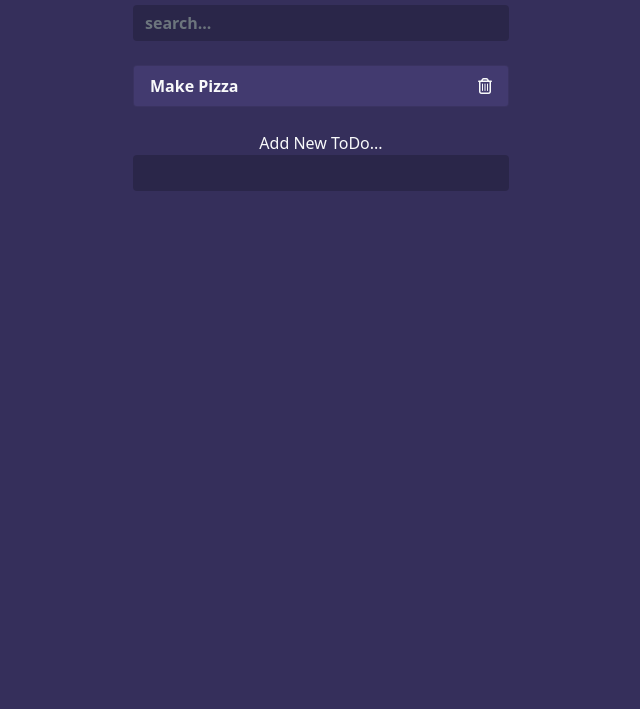
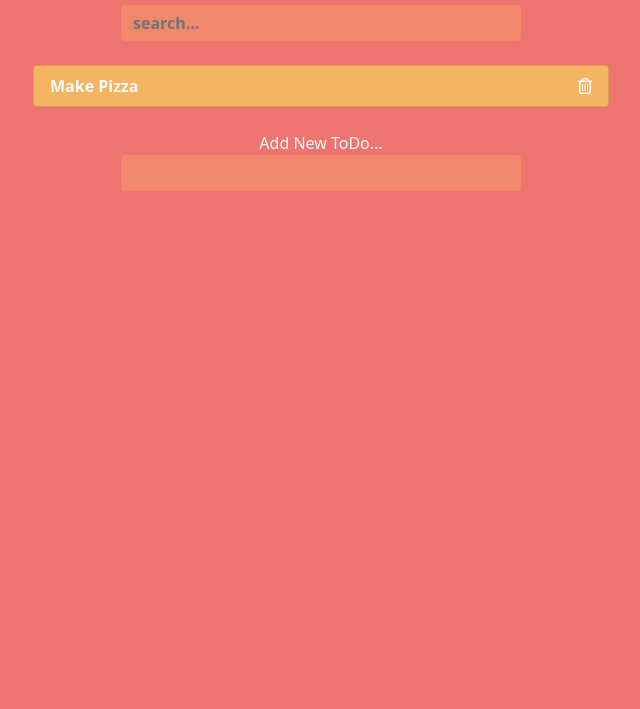
Before and after one commit to data-pirate/ToDo-app, a plain HTML site: page index.html in a window 1280 px wide. Shown: the part 91-800 px from the top of the page, without its empty margins (319-959 px from the left). Drawn offline with nearby package versions, Linux system fonts and the light colour scheme.

Commit message:
changed color scheme and fixed some bugs

```diff
--- a/app.js
+++ b/app.js
@@ -1,8 +1,6 @@
 const todos = document.querySelector('.todos');
 
 const addtodo = document.querySelector('.add');
-
-const delete_button = document.querySelector('.delete')
 
 const search = document.querySelector('.search');
 
@@ -19,6 +17,8 @@ const generateTodo = todo => {
 
 addtodo.addEventListener('submit', (e) => {
     e.preventDefault();
+
+    // preventing extra white spaces
     if (addtodo.add.value.trim().length) {
         generateTodo(addtodo.add.value.trim());
         addtodo.reset();
@@ -26,8 +26,12 @@ addtodo.addEventListener('submit', (e) => {
 });
 
 // delete a Todo
-delete_button.addEventListener('click', e => {
-    e.target.parentElement.remove();
+todos.addEventListener('click', e => {
+
+    // checking if we have clicked on trash can not anything else
+    if(e.target.classList.contains('delete')){
+        e.target.parentElement.remove();
+    }
 });
 
 
--- a/style.css
+++ b/style.css
@@ -1,22 +1,22 @@
 body{
-    background: #352f5b;
+    background: rgba(236, 82, 75, 0.8);
 }
 
 .container{
-    max-width: 400px;
+    max-width: 600px;
 }
 
 input[type=text],
 input[type=text]:focus{
     color: #fff;
+    background: rgba(245, 180, 97, 0.3);
     border: none;
     font-weight: bold;
-    background: rgba(0, 0, 0, 0.2);
     max-width: 400px;
 }
 
 .todos li{
-    background: #423a6f;
+    background: #f5b461;
     font-weight: bold;
 }
 
```
